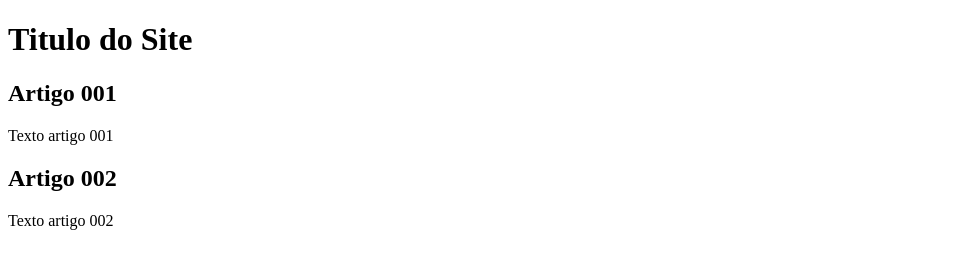
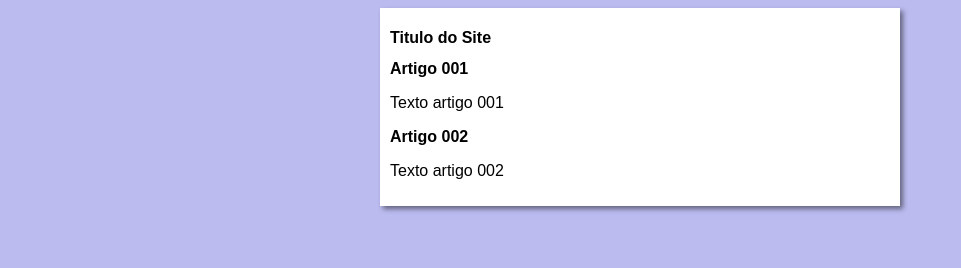
Before and after one commit to barracadobeto/projeto-site2, a plain HTML site: page index.html in a window 1280 px wide. Shown: the whole page, without its empty margins (0-961 px from the left). Drawn offline with Linux system fonts and the light colour scheme.

Commit message:
iniciei o design

```diff
--- /dev/null
+++ b/estilo/style.css
@@ -0,0 +1,16 @@
+* {
+    font-family: Arial, Helvetica, sans-serif;
+    font-size: 16px;
+}
+
+body {
+    background-color: rgb(187, 187, 240);
+}
+
+main {
+    background-color: white;
+    width:500px ;
+    margin: auto;
+    padding: 10px;
+    box-shadow: 3px 3px 5px rgba(0, 0, 0, 0.473) ;
+}
--- a/index.html
+++ b/index.html
@@ -5,6 +5,7 @@
     <meta http-equiv="X-UA-Compatible" content="IE=edge">
     <meta name="viewport" content="width=device-width, initial-scale=1.0">
     <title>Titulo do Site</title>
+    <link rel="stylesheet" href="estilo/style.css">
 </head>
 <body>
     <main>
```
